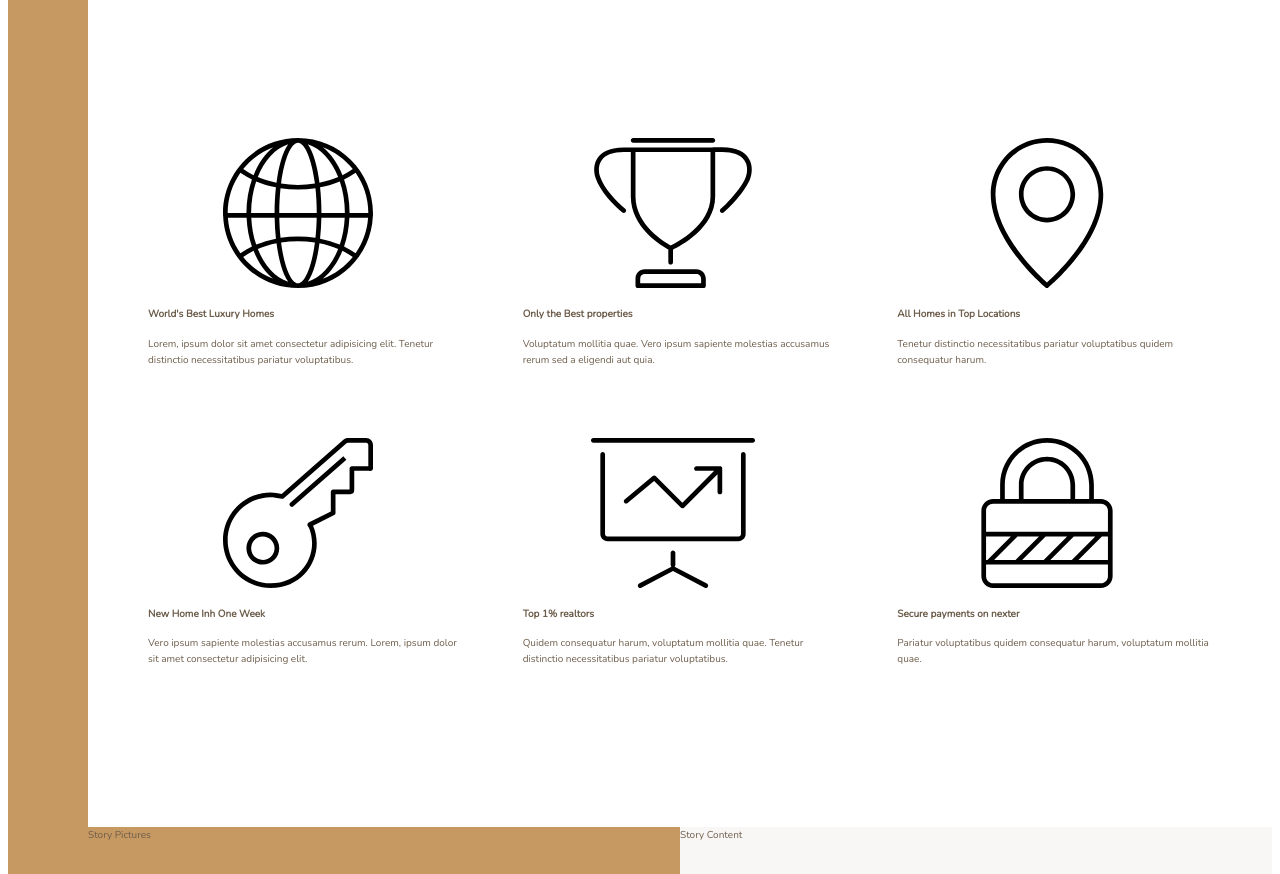
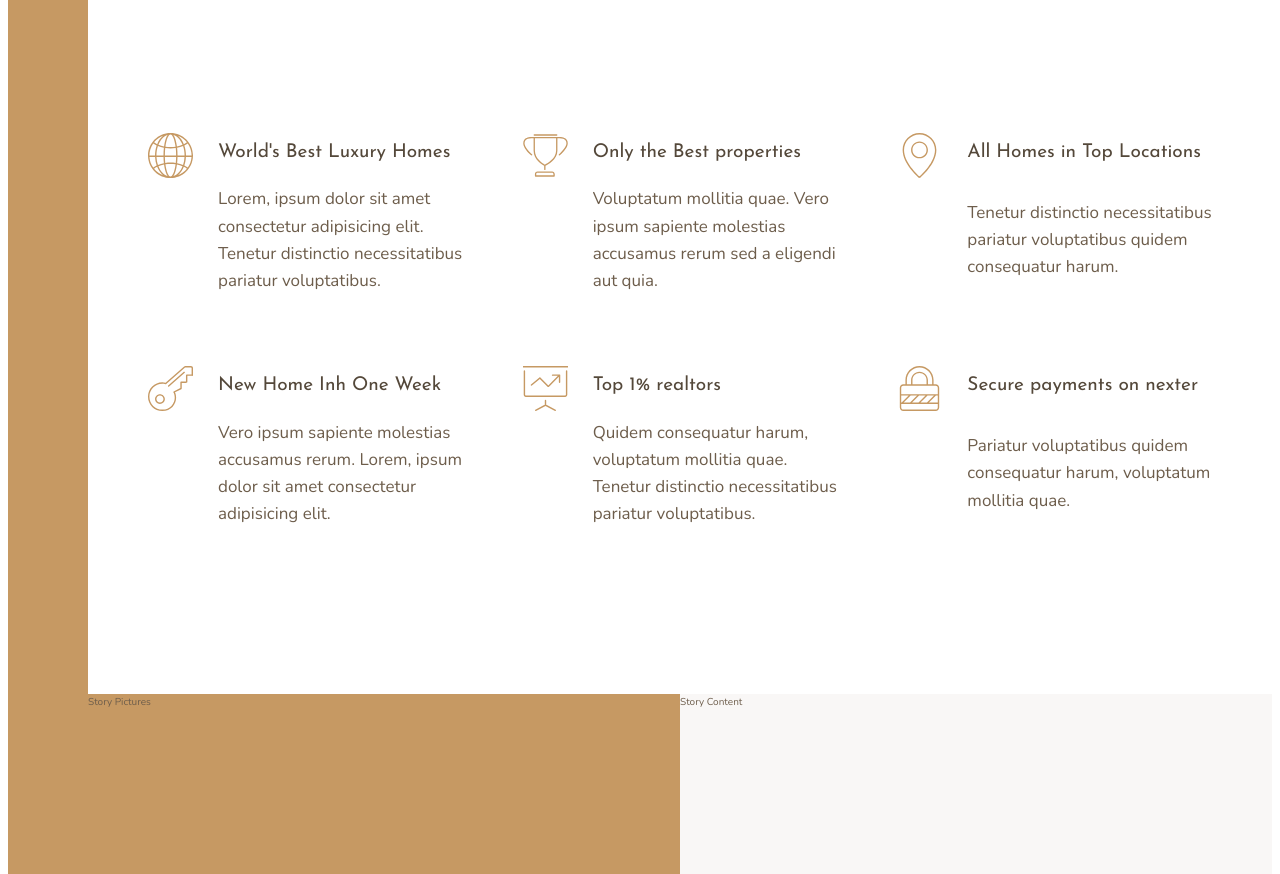
Before and after one commit to Ayush-Chugh-2006/Nexter, a website: page index.html in a window 1280 px wide. Shown: the part 660-1534 px from the top of the page. Drawn offline with nearby package versions, Linux system fonts and the light colour scheme.

Commit message:
features is ready

```diff
--- a/index.html
+++ b/index.html
@@ -23,8 +23,8 @@
               <svg class="feature__icon">
                  <use xLink:href="img/sprite.svg#icon-global"></use>
               </svg>
-              <h4 class="heading-4">World's Best Luxury Homes</h4>
-              <p class="feature__para">Lorem, ipsum dolor sit amet consectetur adipisicing elit.
+              <h4 class="heading-4 heading-4--dark feature__heading">World's Best Luxury Homes</h4>
+              <p class="feature__text">Lorem, ipsum dolor sit amet consectetur adipisicing elit.
                  Tenetur distinctio necessitatibus pariatur voluptatibus.
             </p>
            </div>
@@ -33,8 +33,8 @@
             <svg class="feature__icon">
                <use xLink:href="img/sprite.svg#icon-trophy"></use>
             </svg>
-            <h4 class="heading-4">Only the Best properties</h4>
-            <p class="feature__para">Voluptatum mollitia quae. Vero ipsum
+            <h4 class="heading-4 heading-4--dark feature__heading">Only the Best properties</h4>
+            <p class="feature__text">Voluptatum mollitia quae. Vero ipsum
                sapiente molestias accusamus rerum sed a eligendi aut quia.
           </p>
          </div>
@@ -43,8 +43,8 @@
             <svg class="feature__icon">
                <use xLink:href="img/sprite.svg#icon-map-pin"></use>
             </svg>
-            <h4 class="heading-4">All Homes in Top Locations</h4>
-            <p class="feature__para">Tenetur distinctio necessitatibus
+            <h4 class="heading-4 heading-4--dark feature__heading">All Homes in Top Locations</h4>
+            <p class="feature__text">Tenetur distinctio necessitatibus
                pariatur voluptatibus quidem consequatur harum.
           </p>
          </div>
@@ -53,8 +53,8 @@
             <svg class="feature__icon">
                <use xLink:href="img/sprite.svg#icon-key"></use>
             </svg>
-            <h4 class="heading-4">New Home Inh One Week</h4>
-            <p class="feature__para">Vero ipsum sapiente molestias accusamus rerum. Lorem, ipsum
+            <h4 class="heading-4 heading-4--dark feature__heading">New Home Inh One Week</h4>
+            <p class="feature__text">Vero ipsum sapiente molestias accusamus rerum. Lorem, ipsum
                dolor sit amet consectetur adipisicing elit.
           </p>
          </div>
@@ -63,8 +63,8 @@
             <svg class="feature__icon">
                <use xLink:href="img/sprite.svg#icon-presentation"></use>
             </svg>
-            <h4 class="heading-4">Top 1% realtors</h4>
-            <p class="feature__para">Quidem consequatur harum, voluptatum mollitia quae.
+            <h4 class="heading-4 heading-4--dark feature__heading">Top 1% realtors</h4>
+            <p class="feature__text">Quidem consequatur harum, voluptatum mollitia quae.
                Tenetur distinctio necessitatibus pariatur voluptatibus.
 
           </p>
@@ -74,8 +74,8 @@
             <svg class="feature__icon">
                <use xLink:href="img/sprite.svg#icon-lock"></use>
             </svg>
-            <h4 class="heading-4">Secure payments on nexter</h4>
-            <p class="feature__para">Pariatur voluptatibus quidem
+            <h4 class="heading-4 heading-4--dark feature__heading">Secure payments on nexter</h4>
+            <p class="feature__text">Pariatur voluptatibus quidem
                consequatur harum, voluptatum mollitia quae.
           </p>
          </div>
--- a/sass/_features.scss
+++ b/sass/_features.scss
@@ -1,9 +1,33 @@
 .features {
-   grid-column: center-start / center-end;
+	grid-column: center-start / center-end;
 
-   margin: 15rem 0;
+	margin: 15rem 0;
 
-   display: grid;
-   grid-template-columns: repeat(3, 1fr);
-   grid-gap: 6rem;
+	display: grid;
+	// grid-template-columns: repeat(3, 1fr); // responsive
+	grid-template-columns: repeat(auto-fit, minmax(25rem, 1fr)); // responsive
+	grid-gap: 6rem;
 }
+
+.feature {
+	display: grid;
+	grid-template-columns: min-content 1fr;
+	grid-column-gap: 2.5rem;
+	align-items: start;
+
+	&__icon {
+		fill: $color-primary;
+		width: 4.5rem;
+		height: 4.5rem;
+		grid-row: 1 / span 2;
+		transform: translateY(-0.5rem);
+	}
+
+	&__heading {
+		margin: 0;
+	}
+
+	&__text {
+		font-size: 1.7rem;
+	}
+}
--- a/sass/_typography.scss
+++ b/sass/_typography.scss
@@ -0,0 +1,26 @@
+%heading {
+	font-family: $font-display;
+	font-weight: 400;
+}
+
+.heading-1 {
+	@extend %heading;
+}
+.heading-2 {
+	@extend %heading;
+}
+.heading-3 {
+	@extend %heading;
+}
+.heading-4 {
+	@extend %heading;
+   font-size: 1.9rem;
+
+   &--light {
+      color: $color-grey-light-1;
+   }
+
+   &--dark {
+      color: $color-grey-dark-1;
+   }
+}
```
Also changed, not shown: css/style.css.
